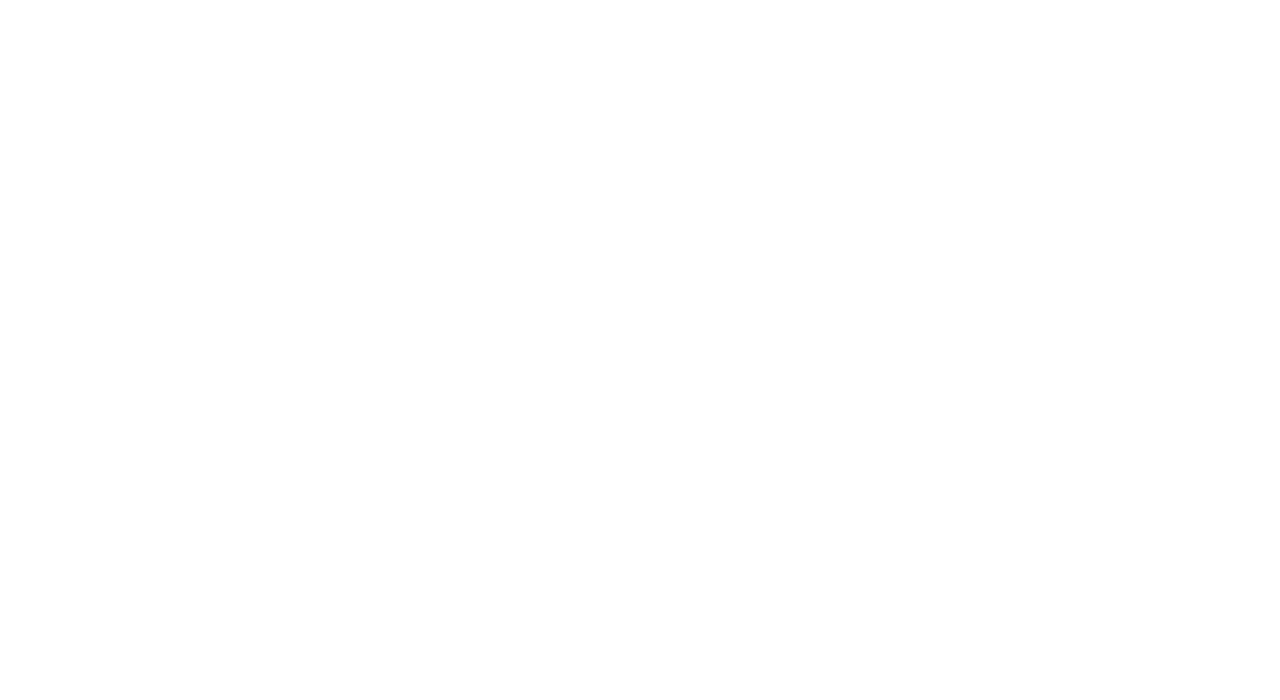
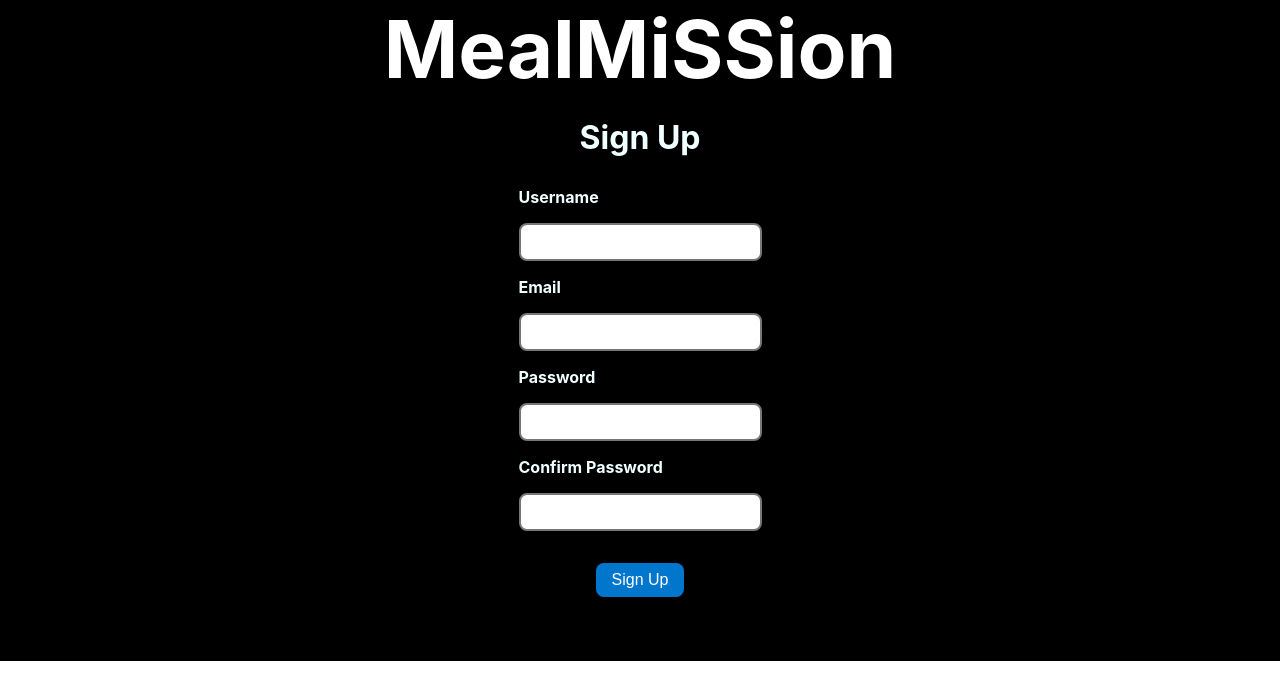
Before and after one commit to paras41617/mealmission, a React (Create React App) app in the folder frontend/: page / in a window 1280 px wide. Shown: the top 700 px of the page. Built offline with nearby package versions, Linux system fonts and the light colour scheme.

Commit message:
signup_page

```diff
--- a/frontend/src/components/Home.js
+++ b/frontend/src/components/Home.js
@@ -1,19 +1,78 @@
-import React from 'react';
-import '../styles/home.css'
+import React, { Component } from 'react';
+import '../styles/home.css';
 
-class Home extends React.Component {
+class Home extends Component {
+  state = {
+    username: '',
+    email: '',
+    password: '',
+    confirmPassword: ''
+  };
 
-    // redirect_signup(){
-    //     window.location.href = '/signup'
-    // }
+  handleInputChange = e => {
+    const { name, value } = e.target;
+    this.setState({ [name]: value });
+  };
 
-	render() {
-		return (
-            <div>
-                {/* <button onClick={this.redirect_signup}>Signup</button>  */}
-            </div>
-		);
-	}
+  handleFormSubmit = e => {
+    e.preventDefault();
+    console.log(this.state);
+  };
+
+  render() {
+    const { username, email, password, confirmPassword } = this.state;
+
+    return (
+
+      <div className="signup-page">
+        <h1 className="mealmission">MealMiSSion</h1>
+        <h1>Sign Up</h1>
+        <form onSubmit={this.handleFormSubmit}>
+          <div className="form-group">
+            <label htmlFor="username">Username</label>
+            <input
+              type="text"
+              name="username"
+              value={username}
+              onChange={this.handleInputChange}
+              required
+            />
+          </div>
+          <div className="form-group">
+            <label htmlFor="email">Email</label>
+            <input
+              type="email"
+              name="email"
+              value={email}
+              onChange={this.handleInputChange}
+              required
+            />
+          </div>
+          <div className="form-group">
+            <label htmlFor="password">Password</label>
+            <input
+              type="password"
+              name="password"
+              value={password}
+              onChange={this.handleInputChange}
+              required
+            />
+          </div>
+          <div className="form-group">
+            <label htmlFor="confirmPassword">Confirm Password</label>
+            <input
+              type="password"
+              name="confirmPassword"
+              value={confirmPassword}
+              onChange={this.handleInputChange}
+              required
+            />
+          </div>
+          <button type="submit">Sign Up</button>
+        </form>
+      </div>
+    );
+  }
 }
 
 export default Home;
--- a/frontend/src/styles/home.css
+++ b/frontend/src/styles/home.css
@@ -0,0 +1,61 @@
+
+.mealmission{
+    margin: auto;
+    font-size: 5rem;
+    color:white;
+    position: sticky;
+
+}
+
+.signup-page {
+    display: flex;
+    flex-direction: column;
+    align-items: center;
+    color: azure;
+    background-color: black;
+    padding-bottom: 5%;
+
+  }
+
+  form {
+    display: flex;
+    flex-direction: column;
+    align-items: center;
+    margin-top: 0.5rem;
+    width: 30rem;
+  }
+
+  .form-group {
+    display: flex;
+    flex-direction: column;
+    align-items: flex-start;
+    margin-bottom: 1rem;
+  }
+
+  label {
+    font-weight: bold;
+    margin-bottom: 0.5rem;
+  }
+
+  input {
+    border-style: solid;
+    border-radius: 0.5rem;
+    padding: 0.5rem 1rem;
+    margin-top: 0.5rem;
+    font-size: 1rem;
+  }
+
+  button {
+    background-color: #0077cc;
+    color: white;
+    border: none;
+    border-radius: 0.5rem;
+    padding: 0.5rem 1rem;
+    margin-top: 1rem;
+    font-size: 1rem;
+    cursor: pointer;
+  }
+
+  button:hover {
+    background-color: #005fa3;
+  }
```
